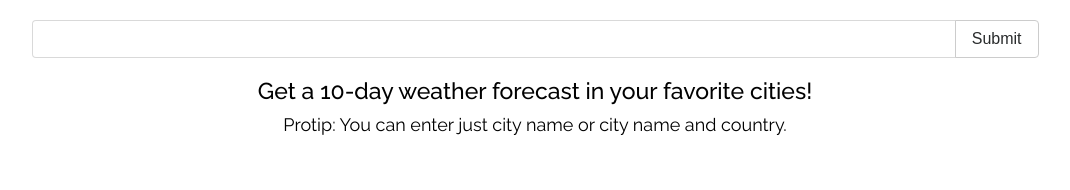
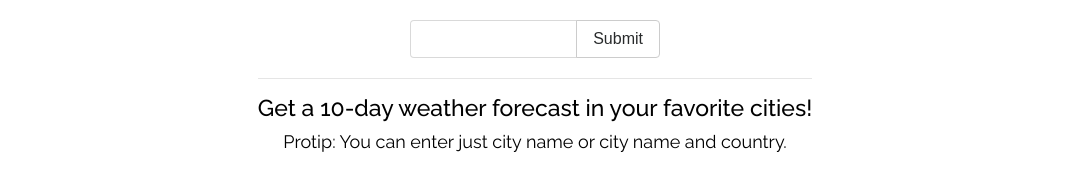
Before and after one commit to elminsterrr/react-js-weather-forecast, a React app: page / in a window 1280 px wide. Shown: the whole page, without its empty margins (105-1175 px from the left). Built offline with nearby package versions, Linux system fonts and the light colour scheme.

Commit message:
Change SearchBar

```diff
--- a/src/js/containers/SearchBar.js
+++ b/src/js/containers/SearchBar.js
@@ -31,6 +31,7 @@ class SearchBar extends Component {
 
   render() {
     return (
+      <div>
         <form onSubmit={this.handleSubmit} className="input-group">
           <input
             className="form-control"
@@ -42,6 +43,8 @@ class SearchBar extends Component {
             <button type="submit" className="btn btn-secondary submit">Submit</button>
           </span>
         </form>
+        <hr />
+      </div>
     );
   }
 }
--- a/src/scss/main.scss
+++ b/src/scss/main.scss
@@ -55,8 +55,8 @@ body {
     }
 
     .input-group {
-      width: 1007px;
-      margin: 20px 0;
+      width: 250px;
+      margin: 20px auto;
     }
 
     .submit {
```
Also changed, not shown: 1 other file. Lines whose indentation alone changed are shown as unchanged.
